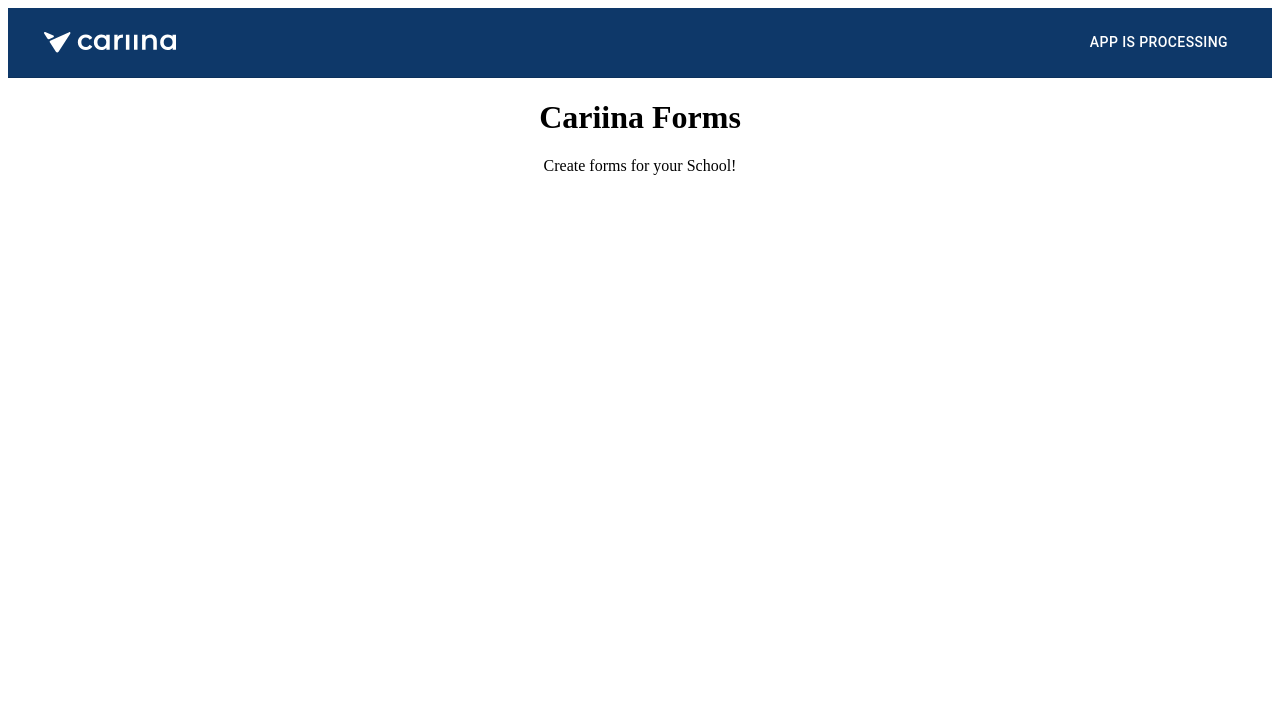
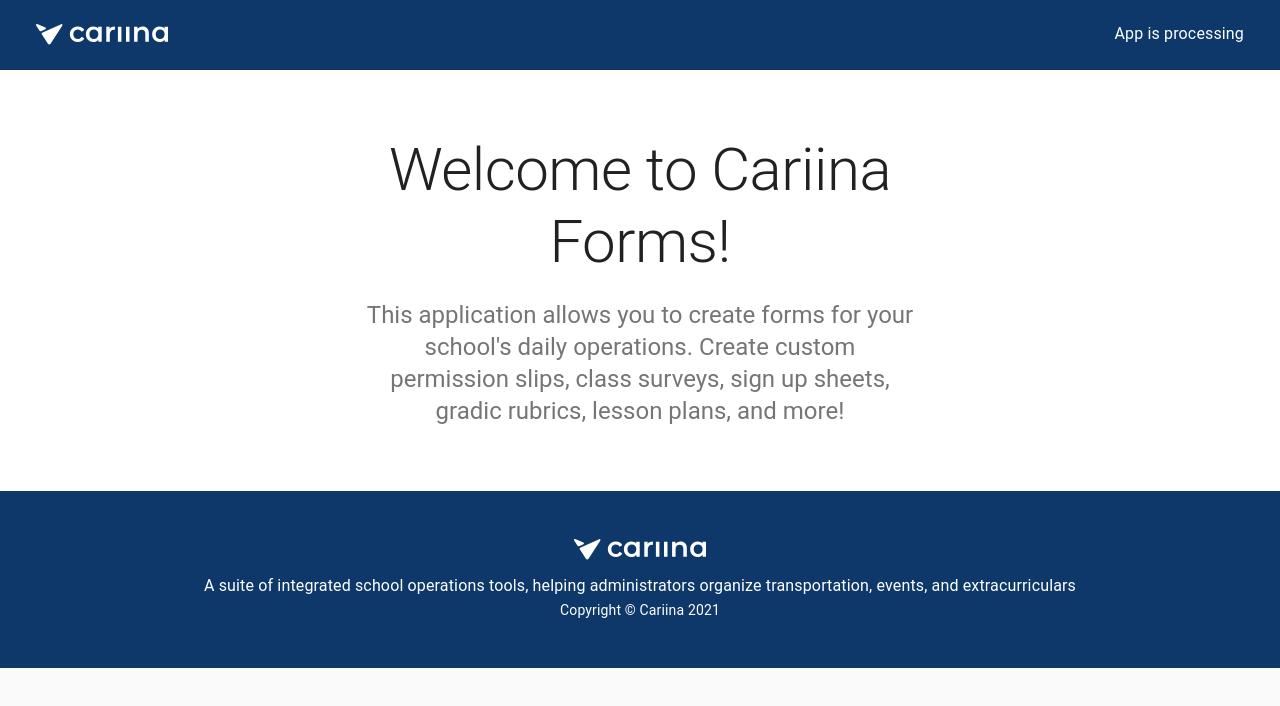
Before and after one commit to iPan7/cariinainterview, a React (Create React App) app in the folder client/: page / in a window 1280 px wide. Shown: the top 706 px of the page. Built offline with nearby package versions, Linux system fonts and the light colour scheme; no server answers.

Commit message:
front end landing updated

```diff
--- a/client/src/components/App.js
+++ b/client/src/components/App.js
@@ -6,6 +6,8 @@
 import Header from "./Header";
 import Landing from "./Landing";
 import Dashboard from "./Dashboard";
+import FormNew from "./FormNew";
+
 import { Form } from "./Form";
 import { CardActions } from "@material-ui/core";
 
@@ -22,6 +24,7 @@
             <Route path="/" component={Header} />
             <Route exact path="/" component={Landing} />
             <Route exact path="/dashboard" component={Dashboard} />
+            <Route path="/forms/new" component={FormNew} />
             {/* <Route path="/dashboard" component={Form} /> */}
           </div>
         </BrowserRouter>
--- a/client/src/components/Dashboard.js
+++ b/client/src/components/Dashboard.js
@@ -12,9 +12,10 @@
 import Typography from '@material-ui/core/Typography';
 import { withStyles } from '@material-ui/core/styles';
 import Container from '@material-ui/core/Container';
-import Link from '@material-ui/core/Link';
+import CopyLink from '@material-ui/core/Link';
 import cariinalogo from './cariinalogo.svg';
 import { createMuiTheme, ThemeProvider } from "@material-ui/core/styles";
+import {Link} from 'react-router-dom';
 
 const WhiteTextTypography = withStyles({
   root: {
@@ -34,9 +35,9 @@
   return (
     <WhiteTextTypography variant="body2" color="textSecondary" align="center">
       {'Copyright © '}
-      <Link color="inherit" href="https://www.cariina.com/">
+      <CopyLink color="inherit" href="https://www.cariina.com/">
         Cariina
-      </Link>{' '}
+      </CopyLink>{' '}
       {new Date().getFullYear()}
       {''}
     </WhiteTextTypography>
@@ -106,7 +107,7 @@
             <div className={classes.heroButtons}>
               <Grid container spacing={2} justify="center">
                 <Grid item>
-                  <Button variant="contained" color="primary">
+                  <Button component={Link} to={'/forms/new'} variant="contained">
                     Create New Form
                   </Button>
                 </Grid>
--- /dev/null
+++ b/client/src/components/FormNew.js
@@ -0,0 +1,11 @@
+import React from 'react';
+
+const FormNew = () => {
+    return (
+        <h1>
+            New Form Creation Page Placeholder
+        </h1>
+    );
+};
+
+export default FormNew;
--- a/client/src/components/Header.js
+++ b/client/src/components/Header.js
@@ -8,9 +8,14 @@
 import {Link} from 'react-router-dom';
 import {compose} from 'redux';
 import cariinalogo from './cariinalogo.svg';
+import { createMuiTheme, ThemeProvider } from "@material-ui/core/styles";
 
-// cariina color code #0E3869
-import { createMuiTheme, ThemeProvider } from "@material-ui/core/styles";
+const WhiteTextTypography = withStyles({
+    root: {
+      color: "#FFFFFF"
+    }
+  })(Typography);
+
 const theme = createMuiTheme({
   palette: {
     primary: {
@@ -41,6 +46,7 @@
   link: {
     margin: theme.spacing(1, 1.5),
     color: 'white',
+    textDecoration: 'none'
   },
   heroContent: {
     padding: theme.spacing(8, 0, 6),
@@ -48,6 +54,9 @@
   cardHeader: {
     backgroundColor:
       theme.palette.type === 'light' ? theme.palette.grey[200] : theme.palette.grey[700],
+  },
+  loginColor: {
+    color: 'white'
   },
   footer: {
     borderTop: `1px solid ${theme.palette.divider}`,
@@ -103,9 +112,9 @@
           <img src={cariinalogo} alt="cariina logo" />
           </Typography>
           <nav>
-            <Button className={classes.link}>
+            <WhiteTextTypography className={classes.link}>
             {this.renderContent()}
-            </Button>
+            </WhiteTextTypography>
           </nav>
         </Toolbar>
       </AppBar>
--- a/client/src/components/Landing.js
+++ b/client/src/components/Landing.js
@@ -1,14 +1,140 @@
-import React from 'react';
+import React, { Component } from "react";
+import AppBar from "@material-ui/core/AppBar";
+import Button from "@material-ui/core/Button";
+import CameraIcon from "@material-ui/icons/PhotoCamera";
+import Card from "@material-ui/core/Card";
+import CardActions from "@material-ui/core/CardActions";
+import CardContent from "@material-ui/core/CardContent";
+import CardMedia from "@material-ui/core/CardMedia";
+import CssBaseline from "@material-ui/core/CssBaseline";
+import Grid from "@material-ui/core/Grid";
+import Toolbar from "@material-ui/core/Toolbar";
+import Typography from "@material-ui/core/Typography";
+import { withStyles } from "@material-ui/core/styles";
+import Container from "@material-ui/core/Container";
+import CopyLink from "@material-ui/core/Link";
+import cariinalogo from "./cariinalogo.svg";
+import { createMuiTheme, ThemeProvider } from "@material-ui/core/styles";
+import { Link } from "react-router-dom";
 
-const Landing = () => {
+const WhiteTextTypography = withStyles({
+  root: {
+    color: "#FFFFFF",
+  },
+})(Typography);
+
+const theme = createMuiTheme({
+  palette: {
+    primary: {
+      main: "#0E3869", // your color here
+    },
+  },
+});
+
+function Copyright() {
+  return (
+    <WhiteTextTypography variant="body2" color="textSecondary" align="center">
+      {"Copyright © "}
+      <CopyLink color="inherit" href="https://www.cariina.com/">
+        Cariina
+      </CopyLink>{" "}
+      {new Date().getFullYear()}
+      {""}
+    </WhiteTextTypography>
+  );
+}
+
+const styles = (theme) => ({
+  icon: {
+    marginRight: theme.spacing(2),
+  },
+  heroContent: {
+    backgroundColor: theme.palette.background.paper,
+    padding: theme.spacing(8, 0, 6),
+  },
+  heroButtons: {
+    marginTop: theme.spacing(4),
+  },
+  cardGrid: {
+    paddingTop: theme.spacing(8),
+    paddingBottom: theme.spacing(8),
+  },
+  card: {
+    height: "100%",
+    display: "flex",
+    flexDirection: "column",
+  },
+  cardMedia: {
+    paddingTop: "56.25%", // 16:9
+  },
+  cardContent: {
+    flexGrow: 1,
+  },
+  footer: {
+    background: "#0e3869",
+    padding: theme.spacing(6),
+  },
+  whitetext: {
+    color: "white",
+  },
+  palette: {
+    primary: {
+      // light: will be calculated from palette.primary.main,
+      main: "#0e3869",
+      // dark: will be calculated from palette.primary.main,
+      // contrastText: will be calculated to contrast with palette.primary.main
+    },
+  },
+});
+
+class Landing extends Component {
+  render() {
+    const { classes } = this.props;
     return (
-        <div style={{ textAlign: 'center'}}>
-            <h1>
-                Cariina Forms
-            </h1>
-            Create forms for your School!
-        </div>
-    )
-};
+      <ThemeProvider theme={theme}>
+        <React.Fragment>
+          <CssBaseline />
+          <main>
+            {/* Hero unit */}
+            <div className={classes.heroContent}>
+              <Container maxWidth="sm">
+                <Typography
+                  component="h1"
+                  variant="h2"
+                  align="center"
+                  color="TextPrimary"
+                  gutterBottom
+                >
+                  Welcome to Cariina Forms!
+                </Typography>
+                <Typography variant="h5" align="center" color="textSecondary" paragraph>
+              This application allows you to create forms for your school's daily operations. Create custom permission slips, class surveys, sign up sheets, gradic rubrics, lesson plans, and more!
+            </Typography>
+              </Container>
+            </div>
+          </main>
+          {/* Footer */}
+          <footer className={classes.footer}>
+            <Typography align="center" gutterBottom>
+              <img src={cariinalogo} alt="cariina logo" />
+            </Typography>
+            <WhiteTextTypography
+              variant="subtitle1"
+              align="center"
+              color="textPrimary"
+              component="p"
+            >
+              A suite of integrated school operations tools, helping
+              administrators organize transportation, events, and
+              extracurriculars
+            </WhiteTextTypography>
+            <Copyright />
+          </footer>
+          {/* End footer */}
+        </React.Fragment>
+      </ThemeProvider>
+    );
+  }
+}
 
-export default Landing;
+export default withStyles(styles)(Landing);
```
